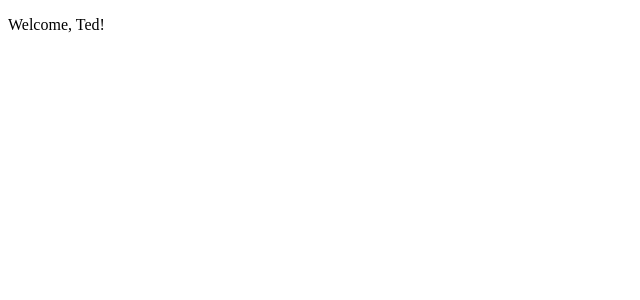
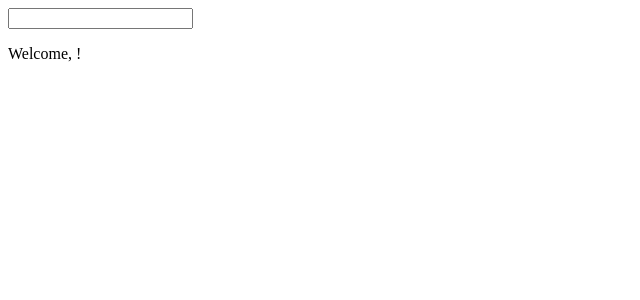
Before and after one commit to thaliagit/my-app, a React (Create React App) app: page / in a window 1280 px wide. Shown: the top 300 px of the page, without its empty margins (0-640 px from the left). Built offline with nearby package versions, Linux system fonts and the light colour scheme.

Commit message:
exercise 18 completed

```diff
--- a/src/App.js
+++ b/src/App.js
@@ -1,3 +1,4 @@
+import InteractiveWelcome from "./InteractiveWelcome";
 import { Hello } from "./components/Hello";
 import { Message } from "./components/Message";
 import Welcome from "./components/Welcome";
@@ -7,7 +8,8 @@ function App() {
     <>
       {/* <Hello/>
       <Message/> */}
-      <Welcome name = "Ted"/>
+      {/* <Welcome name = "Ted"/> */}
+      <InteractiveWelcome />
    </>
   );
 }
--- /dev/null
+++ b/src/InteractiveWelcome.jsx
@@ -0,0 +1,28 @@
+import React from "react";
+import Welcome from "./components/Welcome";
+
+class InteractiveWelcome extends React.Component {
+  constructor() {
+    super();
+    this.state = {
+      inpVal: "",
+    };
+  }
+
+  inpHandler = (e) => {
+    this.setState({
+      inpVal : e.target.value
+    });
+  };
+
+  render() {
+    return (
+      <>
+        <input type="text" name="username" onChange={this.inpHandler} value= {this.state.inpVal} />
+        <Welcome name={this.state.inpVal} />
+      </>
+    );
+  }
+}
+
+export default InteractiveWelcome;
```
